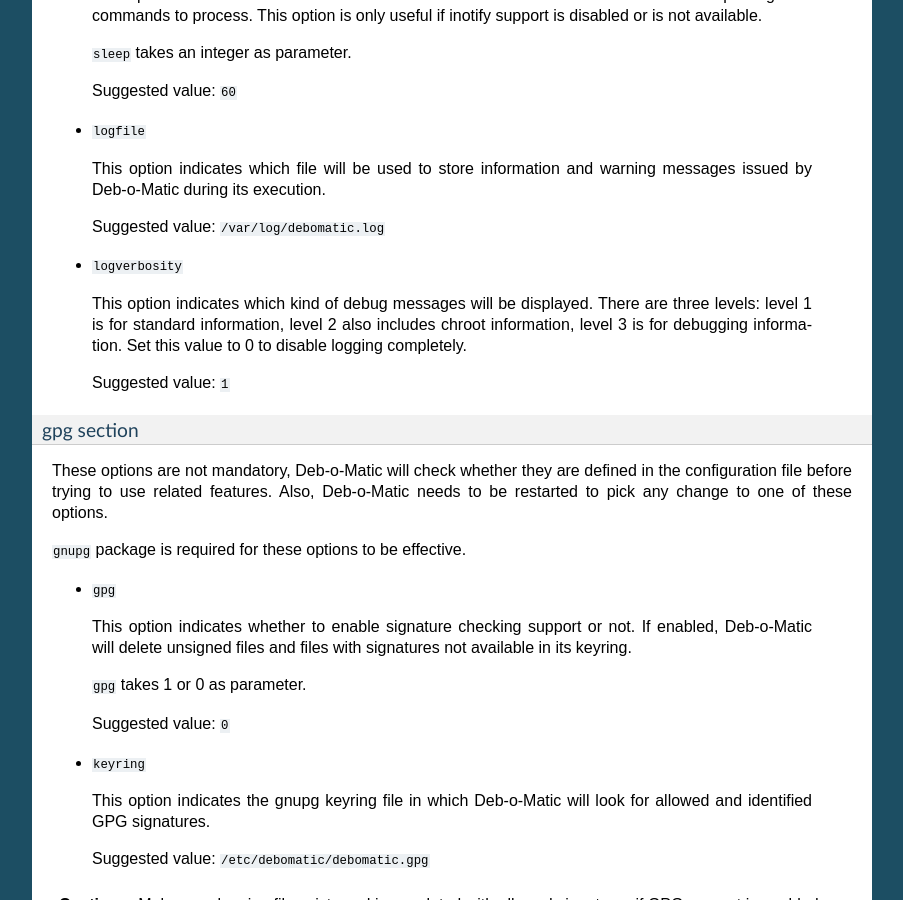
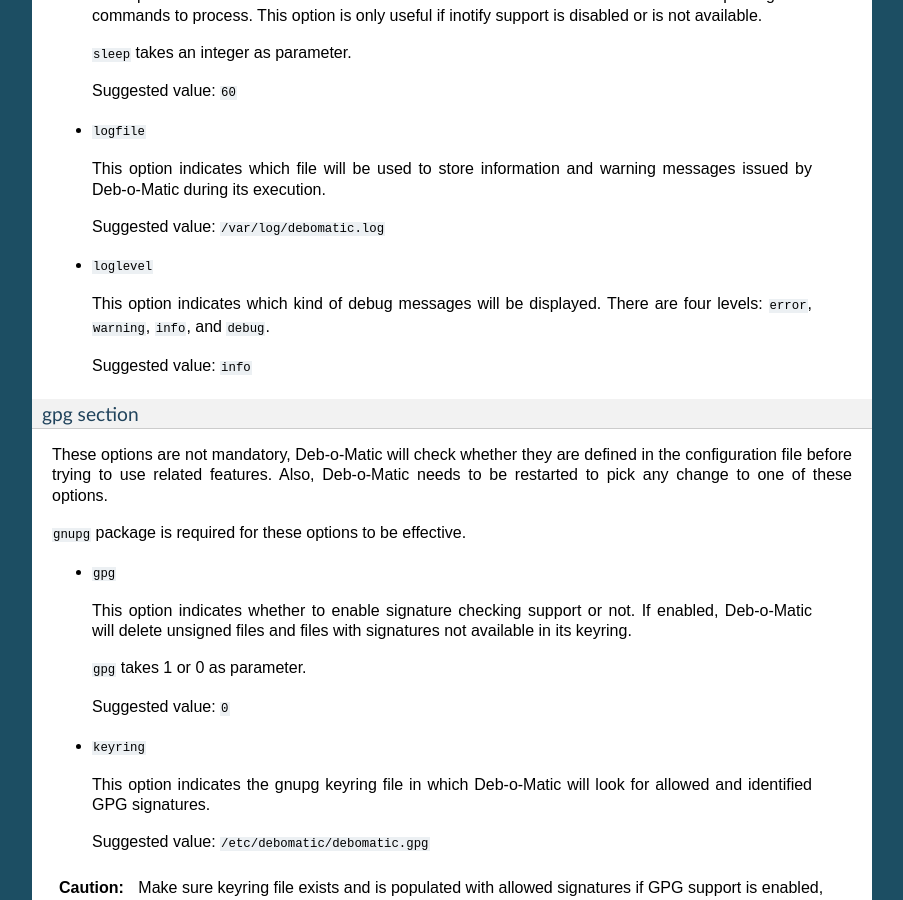
Before and after one commit to debomatic/debomatic, a Sphinx documentation site: the page built from docs/index.rst, in a window 1280 px wide and 900 px high, scrolled down 4223 px. Shown: the whole window, without its empty margins (198-1101 px from the left). Built offline with Sphinx 7.4.7, drawn with Linux system fonts in a browser that asks for light colours.

Commit message:
Inherit log level

```diff
--- a/docs/index.rst
+++ b/docs/index.rst
@@ -265,14 +265,12 @@
 
  Suggested value: ``/var/log/debomatic.log``
 
-* ``logverbosity``
+* ``loglevel``
 
  This option indicates which kind of debug messages will be displayed. There
- are three levels: level 1 is for standard information, level 2 also includes
- chroot information, level 3 is for debugging information. Set this value to
- 0 to disable logging completely.
+ are four levels: ``error``, ``warning``, ``info``, and ``debug``.
 
- Suggested value: ``1``
+ Suggested value: ``info``
 
 gpg section
 ...........
```
Also changed, not shown: 3 other files.
